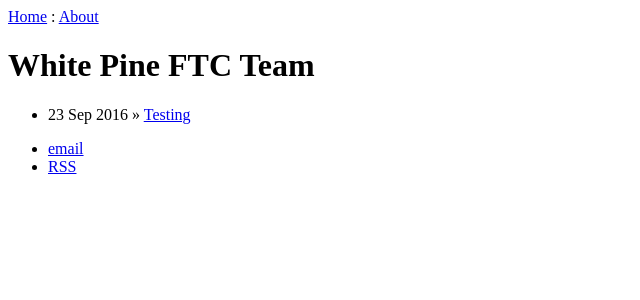
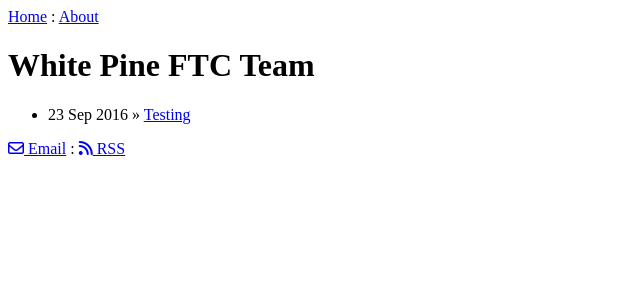
Before and after one commit to WhitepineFTC/WhitepineFTC.github.io, a Jekyll site: the page built from index.html, in a window 1280 px wide. Shown: the top 300 px of the page, without its empty margins (0-640 px from the left). Built offline with Jekyll 4.4.1, drawn with Linux system fonts in a browser that asks for light colours; nearby versions of some CDN libraries.

Commit message:
more css, icons

```diff
--- a/_layouts/default.html
+++ b/_layouts/default.html
@@ -4,6 +4,8 @@
         <title>{{ page.title }}</title>
         <!-- link to main stylesheet -->
         <link rel="stylesheet" type="text/css" href="/css/main.css">
+        <!-- font awesome icons -->
+        <script src="https://use.fontawesome.com/c3e74f0aec.js"></script>
     </head>
     <body>
         <nav>
@@ -19,8 +21,8 @@
         </div><!-- /.container -->
         <footer>
             <ul>
-                <li><a href="mailto:jhlavace@svsu.edu">email</a></li>
-                <li><a href="http://whitepineftc.github.io/atom.xml">RSS</a></li>
+                <li><a href="mailto:jhlavace@svsu.edu"><i class="fa fa-envelope-o" aria-hidden="true"></i> Email</a></li>
+                <li><a href="http://whitepineftc.github.io/atom.xml"><i class="fa fa-rss" aria-hidden="true"></i> RSS</a></li>
             </ul>
         </footer>
     </body>
--- a/css/main.css
+++ b/css/main.css
@@ -1,8 +1,11 @@
-nav ul {
+nav ul,
+footer ul {
   margin: 0;
   padding: 0;
   list-style: none; }
-nav li {
+nav li,
+footer li {
   display: inline-block; }
-nav li:not(:first-child):before {
+nav li:not(:first-child):before,
+footer li:not(:first-child):before {
   content: " : "; }
--- a/css/main.sass
+++ b/css/main.sass
@@ -1,4 +1,5 @@
-nav
+nav,
+footer
   ul
     margin: 0
     padding: 0
```
